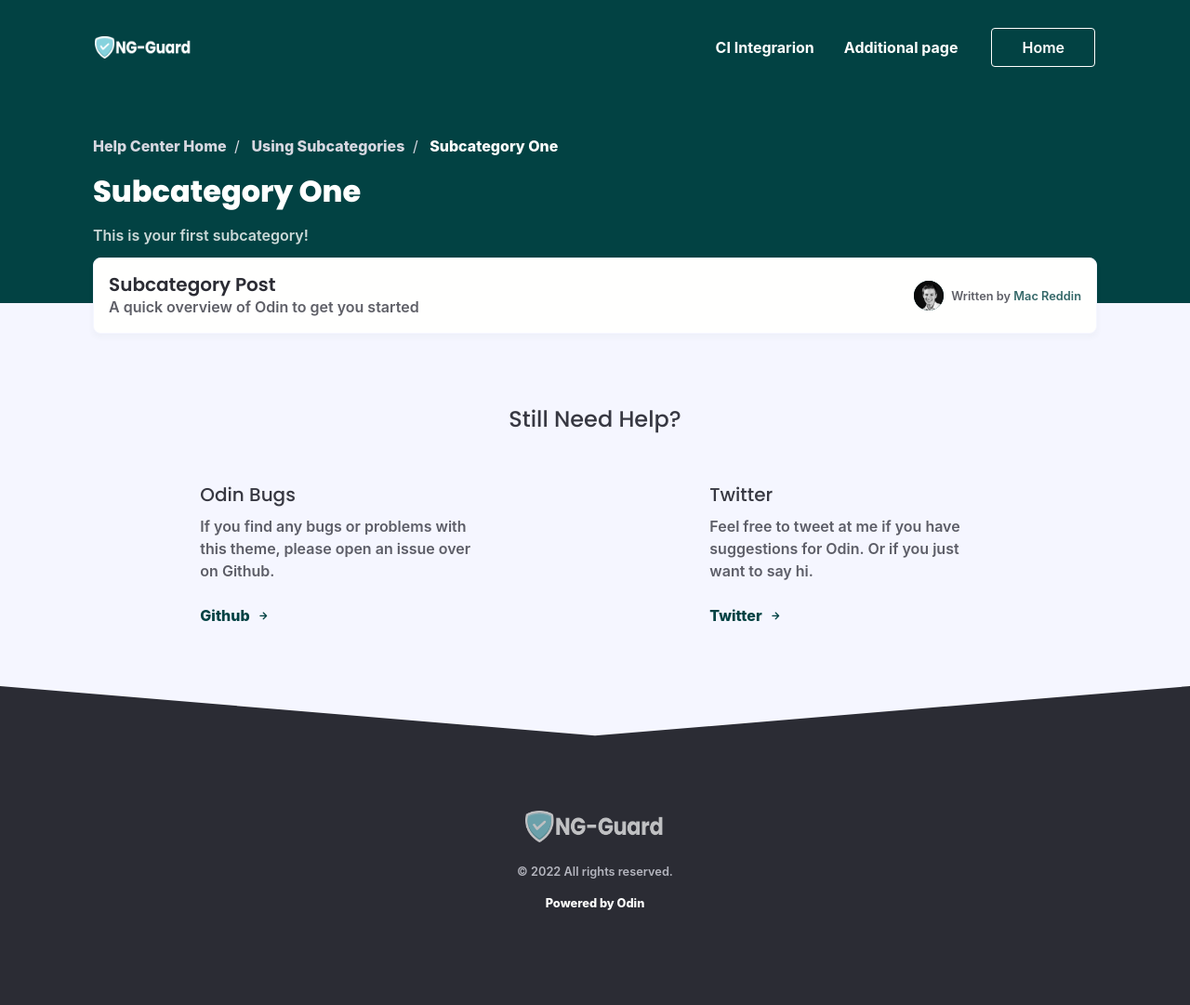
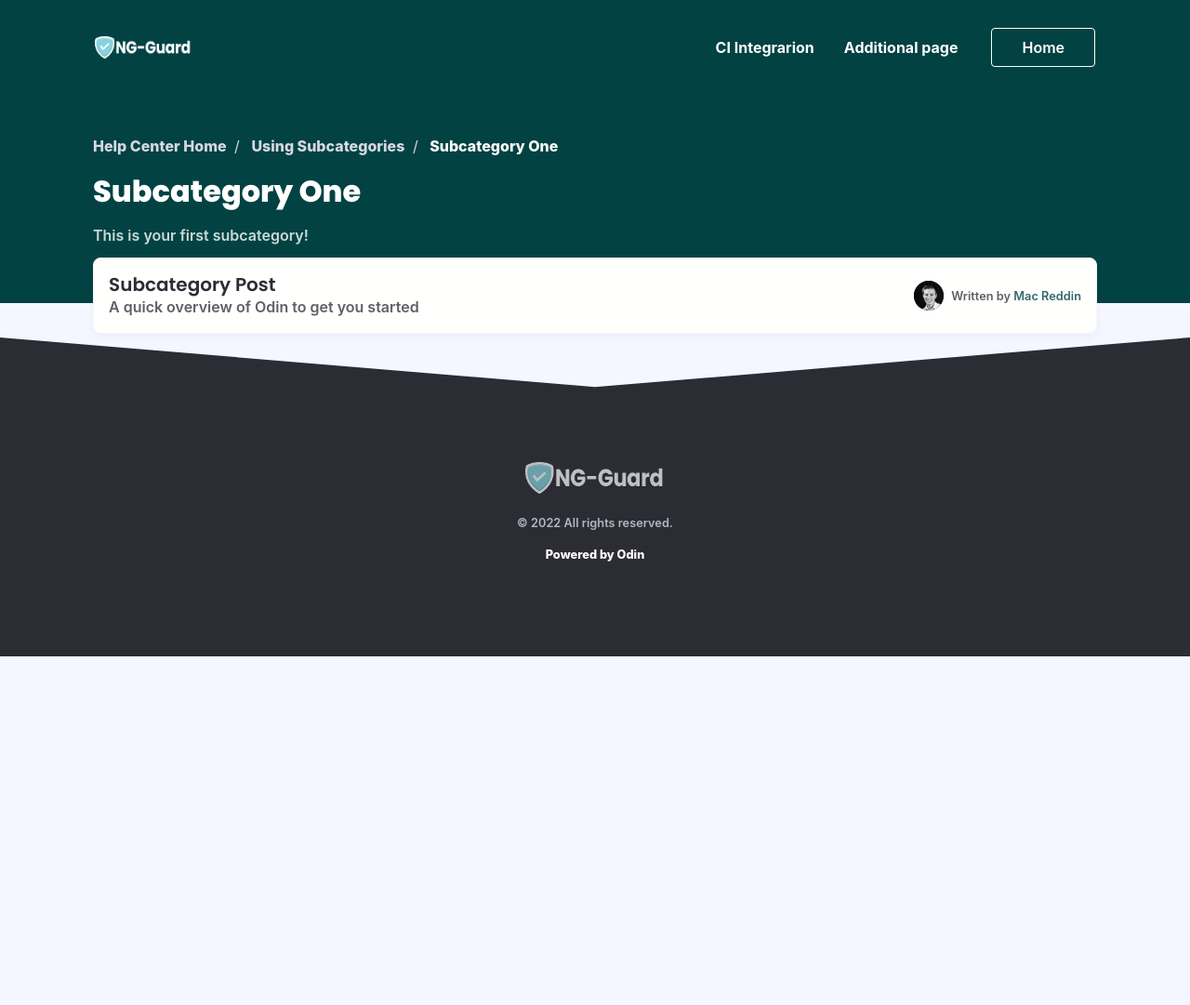
Before and after one commit to tkwsniva/np-guard, a Jekyll site: the page built from subcategory-one.html, in a window 1280 px wide. Shown: the whole page at 93% size. Built offline with Jekyll 4.4.1, drawn with Linux system fonts in a browser that asks for light colours; nearby versions of some CDN libraries; some web fonts are replaced; comment, search, counter and statistics services are not loaded; after the commit the page ends 900 px from its top, so only the background shows below that.

Commit message:
Update _config.yml

```diff
--- a/_config.yml
+++ b/_config.yml
@@ -57,15 +57,15 @@
 nav_button_link: https://np-guard.github.io/
 
 # More Help
-help_one_title: Odin Bugs
-help_one_content: If you find any bugs or problems with this theme, please open an issue over on Github.
-help_one_button: Github
-help_one_link: https://github.com/TeaGuns/odin/issues
+help_one_title: #
+help_one_content: #
+help_one_button: #
+help_one_link: #
 
-help_two_title: Twitter
-help_two_content: Feel free to tweet at me if you have suggestions for Odin. Or if you just want to say hi.
-help_two_button: Twitter
-help_two_link: https://twitter.com/theteaguns
+help_two_title: #
+help_two_content: #
+help_two_button: #
+help_two_link: #
 
 # Build settings
 theme: minima
```
